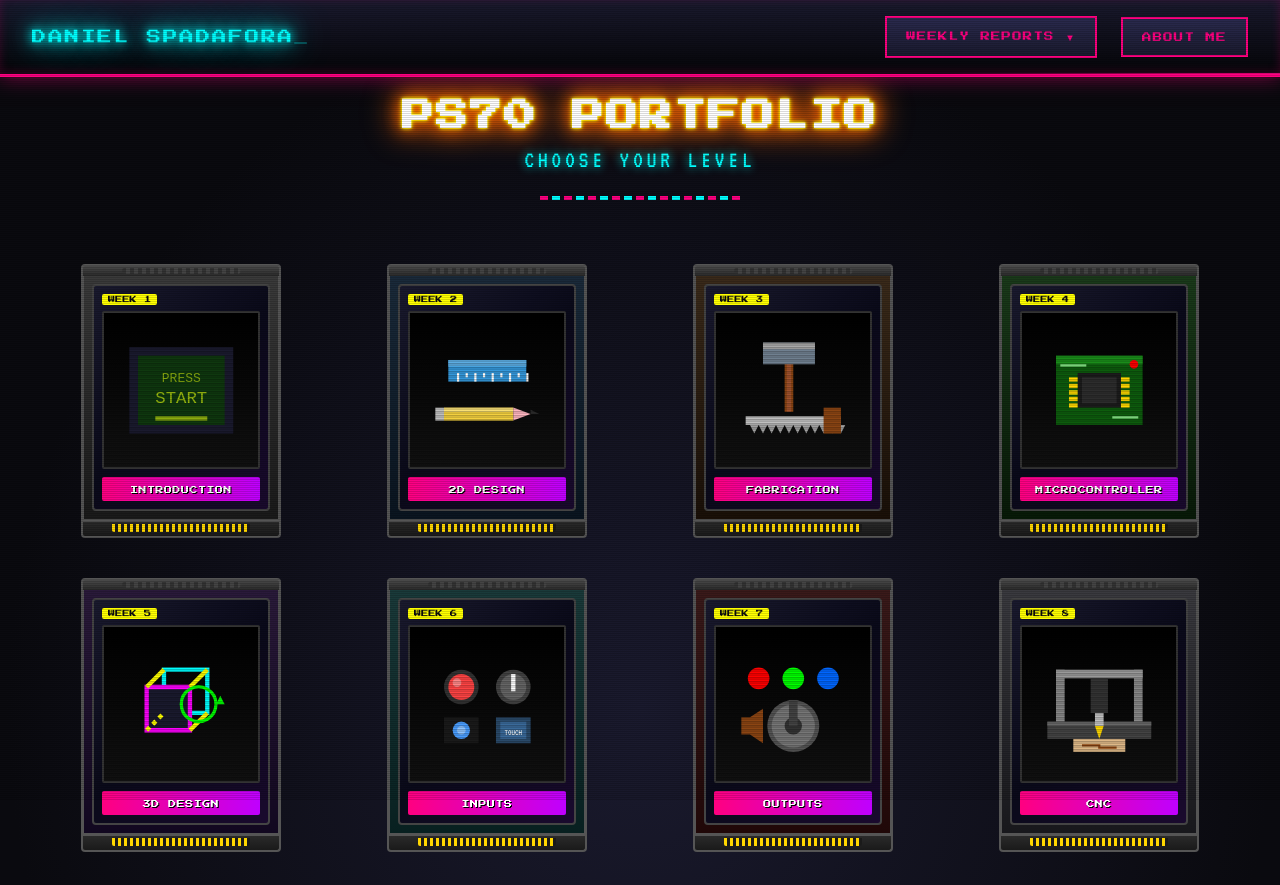
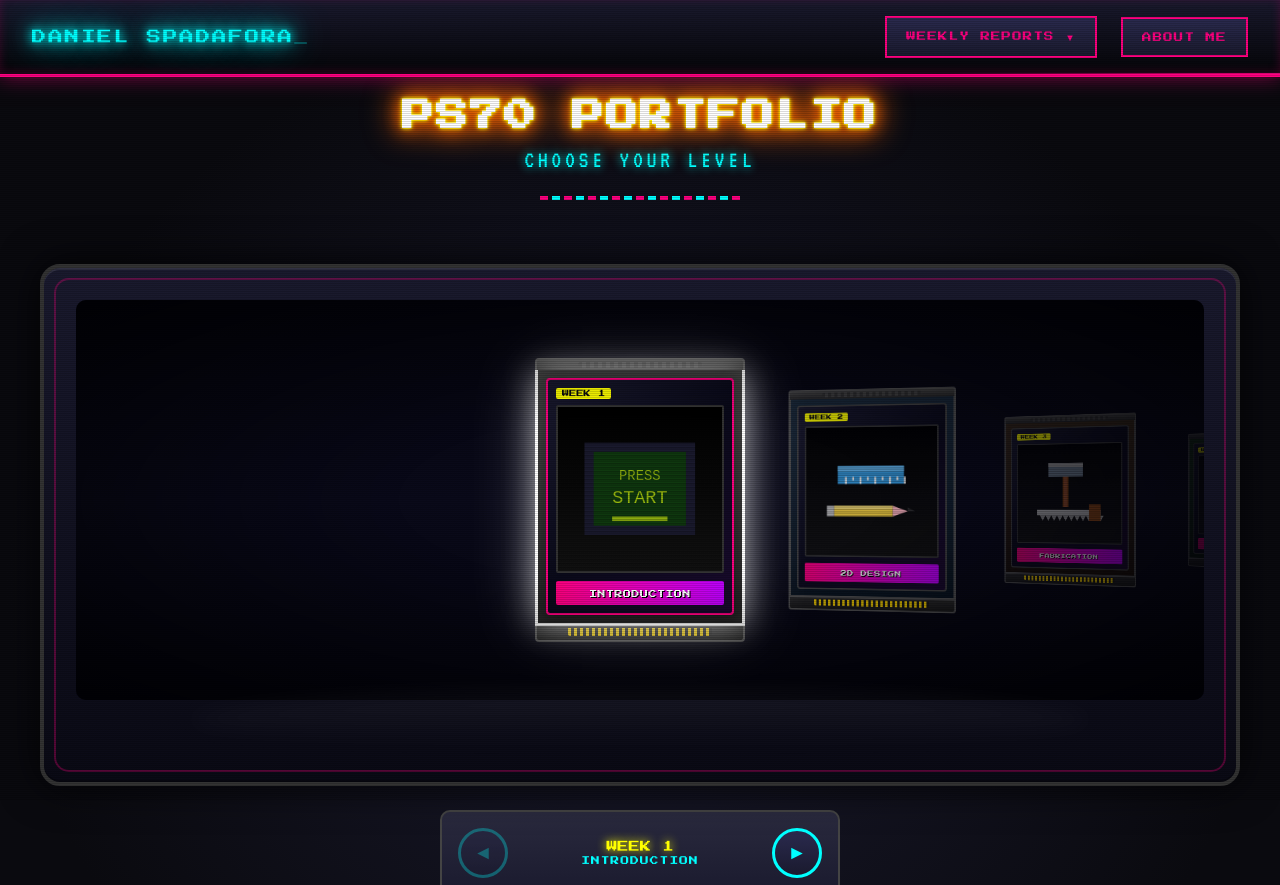
Before and after one commit to AerospaceMage3/PS70, a React (Vite) app in the folder Website/: page / in a window 1280 px wide. Shown: the top 885 px of the page. Built offline with nearby package versions, Linux system fonts and the light colour scheme.

Commit message:
added main carousel

```diff
--- a/Website/src/pages/Home.jsx
+++ b/Website/src/pages/Home.jsx
@@ -236,7 +236,60 @@ const weekArt = {
   ),
 }
 
+import { useState, useRef, useEffect } from 'react'
+
 function Home({ weeks }) {
+  const [activeIndex, setActiveIndex] = useState(0)
+  const carouselRef = useRef(null)
+  const isScrolling = useRef(false)
+
+  useEffect(() => {
+    const carousel = carouselRef.current
+    if (!carousel) return
+
+    const handleWheel = (e) => {
+      e.preventDefault()
+
+      if (isScrolling.current) return
+      isScrolling.current = true
+
+      const direction = e.deltaY > 0 ? 1 : -1
+
+      setActiveIndex((prev) => {
+        const next = prev + direction
+        if (next < 0) return 0
+        if (next >= weeks.length) return weeks.length - 1
+        return next
+      })
+
+      setTimeout(() => {
+        isScrolling.current = false
+      }, 300)
+    }
+
+    carousel.addEventListener('wheel', handleWheel, { passive: false })
+    return () => carousel.removeEventListener('wheel', handleWheel)
+  }, [weeks.length])
+
+  const getCardStyle = (index) => {
+    const diff = index - activeIndex
+    const absDistance = Math.abs(diff)
+
+    // Position calculations
+    const translateX = diff * 250
+    const translateZ = -absDistance * 100
+    const rotateY = diff * -15
+    const scale = absDistance === 0 ? 1 : Math.max(0.6, 1 - absDistance * 0.15)
+    const opacity = Math.max(0.3, 1 - absDistance * 0.2)
+    const zIndex = 10 - absDistance
+
+    return {
+      transform: `translateX(${translateX}px) translateZ(${translateZ}px) rotateY(${rotateY}deg) scale(${scale})`,
+      opacity,
+      zIndex,
+    }
+  }
+
   return (
     <div className="home">
       <div className="arcade-header">
@@ -245,13 +298,23 @@ function Home({ weeks }) {
         <div className="pixel-divider"></div>
       </div>
 
-      <div className="weeks-grid">
-        {weeks.map((week) => (
+      <div className="jukebox-container" ref={carouselRef}>
+        <div className="jukebox-frame">
+          <div className="jukebox-screen">
+            <div className="carousel-track">
+              {weeks.map((week, index) => (
                 <Link
                   key={week.id}
                   to={`/week/${week.path}`}
-            className="cartridge"
+                  className={`cartridge ${index === activeIndex ? 'active' : ''}`}
                   data-color={week.color}
+                  style={getCardStyle(index)}
+                  onClick={(e) => {
+                    if (index !== activeIndex) {
+                      e.preventDefault()
+                      setActiveIndex(index)
+                    }
+                  }}
                 >
                   <div className="cartridge-top">
                     <div className="cartridge-grip"></div>
@@ -276,6 +339,35 @@ function Home({ weeks }) {
                 </Link>
               ))}
             </div>
+          </div>
+          <div className="jukebox-reflection"></div>
+        </div>
+
+        <div className="jukebox-controls">
+          <button
+            className="jukebox-btn prev"
+            onClick={() => setActiveIndex(prev => Math.max(0, prev - 1))}
+            disabled={activeIndex === 0}
+          >
+            ◄
+          </button>
+          <div className="jukebox-indicator">
+            <span className="current-week">WEEK {weeks[activeIndex]?.id}</span>
+            <span className="current-title">{weeks[activeIndex]?.title.toUpperCase()}</span>
+          </div>
+          <button
+            className="jukebox-btn next"
+            onClick={() => setActiveIndex(prev => Math.min(weeks.length - 1, prev + 1))}
+            disabled={activeIndex === weeks.length - 1}
+          >
+            ►
+          </button>
+        </div>
+
+        <div className="scroll-hint">
+          <span>↕ SCROLL TO BROWSE ↕</span>
+        </div>
+      </div>
 
       <div className="arcade-decoration">
         <div className="joystick"></div>
--- a/Website/src/styles/index.css
+++ b/Website/src/styles/index.css
@@ -324,13 +324,170 @@ body::before {
   );
 }
 
-/* Week Cards Grid */
-.weeks-grid {
-  display: grid;
-  grid-template-columns: repeat(auto-fit, minmax(220px, 1fr));
-  gap: 2.5rem;
+/* ============================================
+   JUKEBOX CAROUSEL STYLES
+   ============================================ */
+
+.jukebox-container {
+  width: 100%;
+  display: flex;
+  flex-direction: column;
+  align-items: center;
+  padding: 1rem 0;
+}
+
+.jukebox-frame {
+  width: 100%;
+  max-width: 1200px;
+  background: linear-gradient(180deg, #1a1a2e 0%, #0a0a15 100%);
+  border: 4px solid #333;
+  border-radius: 20px;
+  padding: 2rem;
+  position: relative;
+  box-shadow:
+    0 0 40px rgba(0, 0, 0, 0.8),
+    inset 0 2px 0 rgba(255, 255, 255, 0.1),
+    inset 0 -2px 0 rgba(0, 0, 0, 0.3);
+}
+
+.jukebox-frame::before {
+  content: '';
+  position: absolute;
+  top: 10px;
+  left: 10px;
+  right: 10px;
+  bottom: 10px;
+  border: 2px solid var(--neon-pink);
+  border-radius: 15px;
+  opacity: 0.3;
+  pointer-events: none;
+}
+
+.jukebox-screen {
+  width: 100%;
+  height: 400px;
+  background: linear-gradient(180deg, #050510 0%, #0a0a1a 50%, #050510 100%);
+  border-radius: 10px;
+  overflow: hidden;
+  position: relative;
+  perspective: 1200px;
+  display: flex;
+  align-items: center;
+  justify-content: center;
+}
+
+.jukebox-screen::before {
+  content: '';
+  position: absolute;
+  top: 0;
+  left: 0;
+  right: 0;
+  bottom: 0;
+  background:
+    radial-gradient(ellipse at center, transparent 30%, rgba(0, 0, 0, 0.7) 100%);
+  pointer-events: none;
+  z-index: 5;
+}
+
+.carousel-track {
+  position: relative;
+  width: 100%;
+  height: 100%;
+  display: flex;
+  align-items: center;
+  justify-content: center;
+  transform-style: preserve-3d;
+}
+
+.jukebox-reflection {
+  width: 80%;
+  height: 60px;
+  margin: 0 auto;
+  margin-top: -10px;
+  background: linear-gradient(180deg,
+    rgba(255, 255, 255, 0.05) 0%,
+    transparent 100%
+  );
+  border-radius: 50%;
+  filter: blur(10px);
+}
+
+.jukebox-controls {
+  display: flex;
+  align-items: center;
+  justify-content: center;
+  gap: 2rem;
+  margin-top: 1.5rem;
   padding: 1rem;
-  justify-items: center;
+  background: linear-gradient(180deg, #2a2a3e 0%, #1a1a2e 100%);
+  border-radius: 10px;
+  border: 2px solid #444;
+}
+
+.jukebox-btn {
+  width: 50px;
+  height: 50px;
+  border-radius: 50%;
+  border: 3px solid var(--neon-cyan);
+  background: linear-gradient(180deg, #2a2a4e 0%, #1a1a2e 100%);
+  color: var(--neon-cyan);
+  font-size: 1.2rem;
+  cursor: pointer;
+  transition: all 0.2s ease;
+  display: flex;
+  align-items: center;
+  justify-content: center;
+}
+
+.jukebox-btn:hover:not(:disabled) {
+  background: var(--neon-cyan);
+  color: var(--dark-bg);
+  box-shadow: 0 0 20px var(--neon-cyan);
+}
+
+.jukebox-btn:disabled {
+  opacity: 0.3;
+  cursor: not-allowed;
+}
+
+.jukebox-indicator {
+  text-align: center;
+  min-width: 200px;
+}
+
+.current-week {
+  display: block;
+  font-family: var(--font-arcade);
+  font-size: 0.7rem;
+  color: var(--neon-yellow);
+  text-shadow: 0 0 10px var(--neon-yellow);
+  margin-bottom: 0.3rem;
+}
+
+.current-title {
+  display: block;
+  font-family: var(--font-arcade);
+  font-size: 0.55rem;
+  color: var(--neon-cyan);
+  letter-spacing: 1px;
+}
+
+.scroll-hint {
+  margin-top: 1rem;
+  text-align: center;
+}
+
+.scroll-hint span {
+  font-family: var(--font-arcade);
+  font-size: 0.5rem;
+  color: var(--text-secondary);
+  letter-spacing: 2px;
+  animation: pulse-opacity 2s ease-in-out infinite;
+}
+
+@keyframes pulse-opacity {
+  0%, 100% { opacity: 0.5; }
+  50% { opacity: 1; }
 }
 
 /* ============================================
@@ -338,18 +495,43 @@ body::before {
    ============================================ */
 
 .cartridge {
-  position: relative;
+  position: absolute;
   text-decoration: none;
-  width: 200px;
-  transition: all 0.4s cubic-bezier(0.175, 0.885, 0.32, 1.275);
+  width: 210px;
+  transition: all 0.4s cubic-bezier(0.25, 0.46, 0.45, 0.94);
   cursor: pointer;
   transform-style: preserve-3d;
-  perspective: 1000px;
 }
 
-.cartridge:hover {
-  transform: scale(1.12) translateY(-10px);
-  z-index: 10;
+.cartridge.active {
+  cursor: pointer;
+}
+
+/* Active cartridge glow */
+.cartridge.active .cartridge-body {
+  border-color: var(--neon-cyan);
+  box-shadow:
+    0 0 30px rgba(0, 255, 255, 0.6),
+    0 0 60px rgba(0, 255, 255, 0.3),
+    inset 0 0 20px rgba(0, 255, 255, 0.1);
+}
+
+.cartridge.active .cartridge-label {
+  border-color: var(--neon-pink);
+}
+
+.cartridge.active::before {
+  opacity: 1 !important;
+}
+
+.cartridge.active .cartridge-shine {
+  animation: shine-sweep 2s ease-in-out infinite;
+}
+
+@keyframes shine-sweep {
+  0% { left: -100%; }
+  50% { left: 150%; }
+  100% { left: 150%; }
 }
 
 .cartridge-top {
@@ -385,13 +567,7 @@ body::before {
   padding: 8px;
   position: relative;
   overflow: hidden;
-}
-
-.cartridge:hover .cartridge-body {
-  border-color: var(--neon-cyan);
-  box-shadow:
-    0 0 20px rgba(0, 255, 255, 0.4),
-    inset 0 0 20px rgba(0, 255, 255, 0.1);
+  transition: all 0.3s ease;
 }
 
 .cartridge-label {
@@ -401,10 +577,7 @@ body::before {
   padding: 8px;
   position: relative;
   overflow: hidden;
-}
-
-.cartridge:hover .cartridge-label {
-  border-color: var(--neon-pink);
+  transition: all 0.3s ease;
 }
 
 .label-header {
@@ -537,142 +710,138 @@ body::before {
   z-index: -1;
 }
 
-.cartridge:hover::before {
-  opacity: 1;
-}
-
 /* Individual Cartridge Color Schemes */
 
 /* White - Introduction */
 .cartridge[data-color="white"] .cartridge-body {
   background: linear-gradient(180deg, #3a3a3a 0%, #1a1a1a 100%);
 }
-.cartridge[data-color="white"]:hover .cartridge-body {
+.cartridge[data-color="white"].active .cartridge-body {
   border-color: #ffffff;
-  box-shadow: 0 0 20px rgba(255, 255, 255, 0.5), inset 0 0 20px rgba(255, 255, 255, 0.1);
+  box-shadow: 0 0 30px rgba(255, 255, 255, 0.6), 0 0 60px rgba(255, 255, 255, 0.3), inset 0 0 20px rgba(255, 255, 255, 0.1);
 }
 .cartridge[data-color="white"]::before {
-  background: radial-gradient(ellipse at center, rgba(255, 255, 255, 0.25) 0%, transparent 70%);
+  background: radial-gradient(ellipse at center, rgba(255, 255, 255, 0.3) 0%, transparent 70%);
 }
 
 /* Cyan - 2D Design */
 .cartridge[data-color="cyan"] .cartridge-body {
   background: linear-gradient(180deg, #1a2a3a 0%, #0a1520 100%);
 }
-.cartridge[data-color="cyan"]:hover .cartridge-body {
+.cartridge[data-color="cyan"].active .cartridge-body {
   border-color: #00ffff;
-  box-shadow: 0 0 20px rgba(0, 255, 255, 0.5), inset 0 0 20px rgba(0, 255, 255, 0.1);
+  box-shadow: 0 0 30px rgba(0, 255, 255, 0.6), 0 0 60px rgba(0, 255, 255, 0.3), inset 0 0 20px rgba(0, 255, 255, 0.1);
 }
 .cartridge[data-color="cyan"]::before {
-  background: radial-gradient(ellipse at center, rgba(0, 255, 255, 0.25) 0%, transparent 70%);
+  background: radial-gradient(ellipse at center, rgba(0, 255, 255, 0.3) 0%, transparent 70%);
 }
 
 /* Brown - Fabrication */
 .cartridge[data-color="brown"] .cartridge-body {
   background: linear-gradient(180deg, #3a2a1a 0%, #1a1008 100%);
 }
-.cartridge[data-color="brown"]:hover .cartridge-body {
+.cartridge[data-color="brown"].active .cartridge-body {
   border-color: #d2691e;
-  box-shadow: 0 0 20px rgba(210, 105, 30, 0.5), inset 0 0 20px rgba(210, 105, 30, 0.1);
+  box-shadow: 0 0 30px rgba(210, 105, 30, 0.6), 0 0 60px rgba(210, 105, 30, 0.3), inset 0 0 20px rgba(210, 105, 30, 0.1);
 }
 .cartridge[data-color="brown"]::before {
-  background: radial-gradient(ellipse at center, rgba(210, 105, 30, 0.25) 0%, transparent 70%);
+  background: radial-gradient(ellipse at center, rgba(210, 105, 30, 0.3) 0%, transparent 70%);
 }
 
 /* Green - Microcontroller */
 .cartridge[data-color="green"] .cartridge-body {
   background: linear-gradient(180deg, #1a3a1a 0%, #081a08 100%);
 }
-.cartridge[data-color="green"]:hover .cartridge-body {
+.cartridge[data-color="green"].active .cartridge-body {
   border-color: #00ff00;
-  box-shadow: 0 0 20px rgba(0, 255, 0, 0.5), inset 0 0 20px rgba(0, 255, 0, 0.1);
+  box-shadow: 0 0 30px rgba(0, 255, 0, 0.6), 0 0 60px rgba(0, 255, 0, 0.3), inset 0 0 20px rgba(0, 255, 0, 0.1);
 }
 .cartridge[data-color="green"]::before {
-  background: radial-gradient(ellipse at center, rgba(0, 255, 0, 0.25) 0%, transparent 70%);
+  background: radial-gradient(ellipse at center, rgba(0, 255, 0, 0.3) 0%, transparent 70%);
 }
 
 /* Purple - 3D Design */
 .cartridge[data-color="purple"] .cartridge-body {
   background: linear-gradient(180deg, #2a1a3a 0%, #120820 100%);
 }
-.cartridge[data-color="purple"]:hover .cartridge-body {
+.cartridge[data-color="purple"].active .cartridge-body {
   border-color: #bf00ff;
-  box-shadow: 0 0 20px rgba(191, 0, 255, 0.5), inset 0 0 20px rgba(191, 0, 255, 0.1);
+  box-shadow: 0 0 30px rgba(191, 0, 255, 0.6), 0 0 60px rgba(191, 0, 255, 0.3), inset 0 0 20px rgba(191, 0, 255, 0.1);
 }
 .cartridge[data-color="purple"]::before {
-  background: radial-gradient(ellipse at center, rgba(191, 0, 255, 0.25) 0%, transparent 70%);
+  background: radial-gradient(ellipse at center, rgba(191, 0, 255, 0.3) 0%, transparent 70%);
 }
 
 /* Teal - Inputs */
 .cartridge[data-color="teal"] .cartridge-body {
   background: linear-gradient(180deg, #1a3a3a 0%, #082020 100%);
 }
-.cartridge[data-color="teal"]:hover .cartridge-body {
+.cartridge[data-color="teal"].active .cartridge-body {
   border-color: #20b2aa;
-  box-shadow: 0 0 20px rgba(32, 178, 170, 0.5), inset 0 0 20px rgba(32, 178, 170, 0.1);
+  box-shadow: 0 0 30px rgba(32, 178, 170, 0.6), 0 0 60px rgba(32, 178, 170, 0.3), inset 0 0 20px rgba(32, 178, 170, 0.1);
 }
 .cartridge[data-color="teal"]::before {
-  background: radial-gradient(ellipse at center, rgba(32, 178, 170, 0.25) 0%, transparent 70%);
+  background: radial-gradient(ellipse at center, rgba(32, 178, 170, 0.3) 0%, transparent 70%);
 }
 
 /* Red - Outputs */
 .cartridge[data-color="red"] .cartridge-body {
   background: linear-gradient(180deg, #3a1a1a 0%, #200808 100%);
 }
-.cartridge[data-color="red"]:hover .cartridge-body {
+.cartridge[data-color="red"].active .cartridge-body {
   border-color: #ff4444;
-  box-shadow: 0 0 20px rgba(255, 68, 68, 0.5), inset 0 0 20px rgba(255, 68, 68, 0.1);
+  box-shadow: 0 0 30px rgba(255, 68, 68, 0.6), 0 0 60px rgba(255, 68, 68, 0.3), inset 0 0 20px rgba(255, 68, 68, 0.1);
 }
 .cartridge[data-color="red"]::before {
-  background: radial-gradient(ellipse at center, rgba(255, 68, 68, 0.25) 0%, transparent 70%);
+  background: radial-gradient(ellipse at center, rgba(255, 68, 68, 0.3) 0%, transparent 70%);
 }
 
 /* Silver - CNC */
 .cartridge[data-color="silver"] .cartridge-body {
   background: linear-gradient(180deg, #3a3a3f 0%, #18181c 100%);
 }
-.cartridge[data-color="silver"]:hover .cartridge-body {
+.cartridge[data-color="silver"].active .cartridge-body {
   border-color: #c0c0c0;
-  box-shadow: 0 0 20px rgba(192, 192, 192, 0.5), inset 0 0 20px rgba(192, 192, 192, 0.1);
+  box-shadow: 0 0 30px rgba(192, 192, 192, 0.6), 0 0 60px rgba(192, 192, 192, 0.3), inset 0 0 20px rgba(192, 192, 192, 0.1);
 }
 .cartridge[data-color="silver"]::before {
-  background: radial-gradient(ellipse at center, rgba(192, 192, 192, 0.25) 0%, transparent 70%);
+  background: radial-gradient(ellipse at center, rgba(192, 192, 192, 0.3) 0%, transparent 70%);
 }
 
 /* Blue - Networking */
 .cartridge[data-color="blue"] .cartridge-body {
   background: linear-gradient(180deg, #1a1a3a 0%, #080820 100%);
 }
-.cartridge[data-color="blue"]:hover .cartridge-body {
+.cartridge[data-color="blue"].active .cartridge-body {
   border-color: #4488ff;
-  box-shadow: 0 0 20px rgba(68, 136, 255, 0.5), inset 0 0 20px rgba(68, 136, 255, 0.1);
+  box-shadow: 0 0 30px rgba(68, 136, 255, 0.6), 0 0 60px rgba(68, 136, 255, 0.3), inset 0 0 20px rgba(68, 136, 255, 0.1);
 }
 .cartridge[data-color="blue"]::before {
-  background: radial-gradient(ellipse at center, rgba(68, 136, 255, 0.25) 0%, transparent 70%);
+  background: radial-gradient(ellipse at center, rgba(68, 136, 255, 0.3) 0%, transparent 70%);
 }
 
 /* Orange - Machine Building */
 .cartridge[data-color="orange"] .cartridge-body {
   background: linear-gradient(180deg, #3a2a1a 0%, #201408 100%);
 }
-.cartridge[data-color="orange"]:hover .cartridge-body {
+.cartridge[data-color="orange"].active .cartridge-body {
   border-color: #ff6600;
-  box-shadow: 0 0 20px rgba(255, 102, 0, 0.5), inset 0 0 20px rgba(255, 102, 0, 0.1);
+  box-shadow: 0 0 30px rgba(255, 102, 0, 0.6), 0 0 60px rgba(255, 102, 0, 0.3), inset 0 0 20px rgba(255, 102, 0, 0.1);
 }
 .cartridge[data-color="orange"]::before {
-  background: radial-gradient(ellipse at center, rgba(255, 102, 0, 0.25) 0%, transparent 70%);
+  background: radial-gradient(ellipse at center, rgba(255, 102, 0, 0.3) 0%, transparent 70%);
 }
 
 /* Gold - Final Project */
 .cartridge[data-color="gold"] .cartridge-body {
   background: linear-gradient(180deg, #3a3520 0%, #1a1808 100%);
 }
-.cartridge[data-color="gold"]:hover .cartridge-body {
+.cartridge[data-color="gold"].active .cartridge-body {
   border-color: #ffd700;
-  box-shadow: 0 0 20px rgba(255, 215, 0, 0.5), inset 0 0 20px rgba(255, 215, 0, 0.1);
+  box-shadow: 0 0 30px rgba(255, 215, 0, 0.6), 0 0 60px rgba(255, 215, 0, 0.3), inset 0 0 20px rgba(255, 215, 0, 0.1);
 }
 .cartridge[data-color="gold"]::before {
-  background: radial-gradient(ellipse at center, rgba(255, 215, 0, 0.25) 0%, transparent 70%);
+  background: radial-gradient(ellipse at center, rgba(255, 215, 0, 0.3) 0%, transparent 70%);
 }
 
 /* Arcade Decorations */
```
Also changed, not shown: 3 other files (tests, documents, lock files or other folders). Lines whose indentation alone changed are shown as unchanged.
